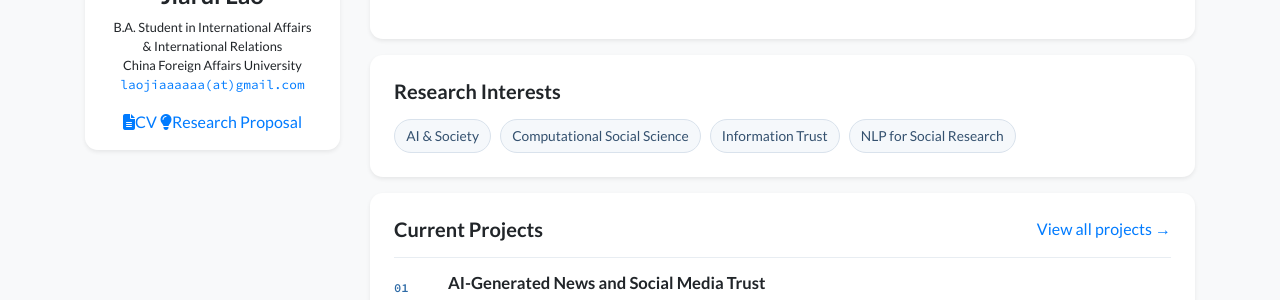
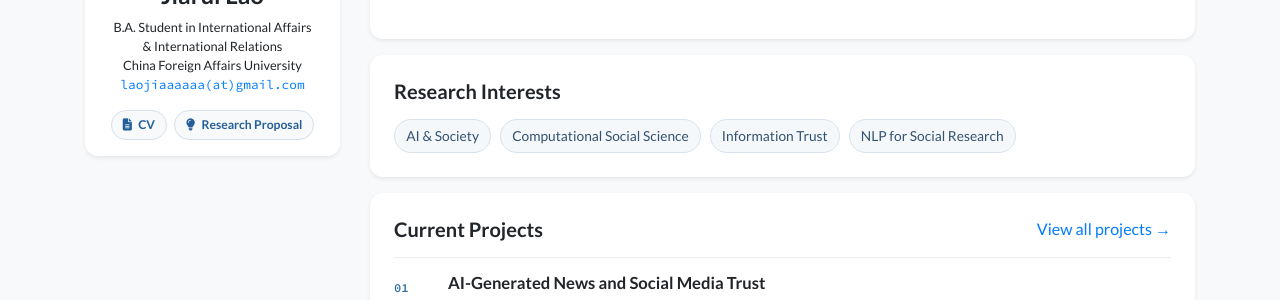
Before and after one commit to laojiaaaaaa-pixel/laojiaaaaaa-pixel.github.io, a Jekyll site: the page built from index.html, in a window 1280 px wide. Shown: the part 379-679 px from the top of the page. Built offline with Jekyll 4.4.1, drawn with Linux system fonts in a browser that asks for light colours; nearby versions of some CDN libraries; a style sheet for code colours, icons or effects is not loaded.

```diff
--- a/assets/css/global.css
+++ b/assets/css/global.css
@@ -29,6 +29,38 @@
     object-fit: cover;
     box-shadow: 0 6px 18px rgba(29, 55, 78, .09);
 }
+
+.profile-document-links {
+    display: flex;
+    flex-wrap: wrap;
+    justify-content: center;
+    gap: .45rem;
+}
+
+.profile-document-link {
+    display: inline-flex;
+    align-items: center;
+    gap: .4rem;
+    padding: .42rem .68rem;
+    border: 1px solid #d6e0e8;
+    border-radius: 999px;
+    color: #245e98;
+    background: #f7f9fb;
+    font-size: .76rem;
+    font-weight: 700;
+    line-height: 1.2;
+}
+
+.profile-document-link:hover {
+    border-color: #aabfce;
+    color: #174b7d;
+    background: #eef4f8;
+    text-decoration: none;
+}
+
+.proposal-page { max-width: 900px; margin: 0 auto; }
+.proposal-question { margin: 1.75rem 0; padding: 1.25rem 1.4rem; border-left: 4px solid #2b91aa; color: #24465f; background: #f3f7fa; font-size: 1.18rem; font-weight: 700; line-height: 1.55; }
+.proposal-body p { color: #46596a; font-size: 1.02rem; line-height: 1.8; }
 
 .interest-tags { display: flex; flex-wrap: wrap; gap: .55rem; }
 .interest-tags span { padding: .38rem .7rem; border: 1px solid #d9e2ec; border-radius: 999px; color: #34516f; background: #f5f8fb; font-size: .86rem; }
```
